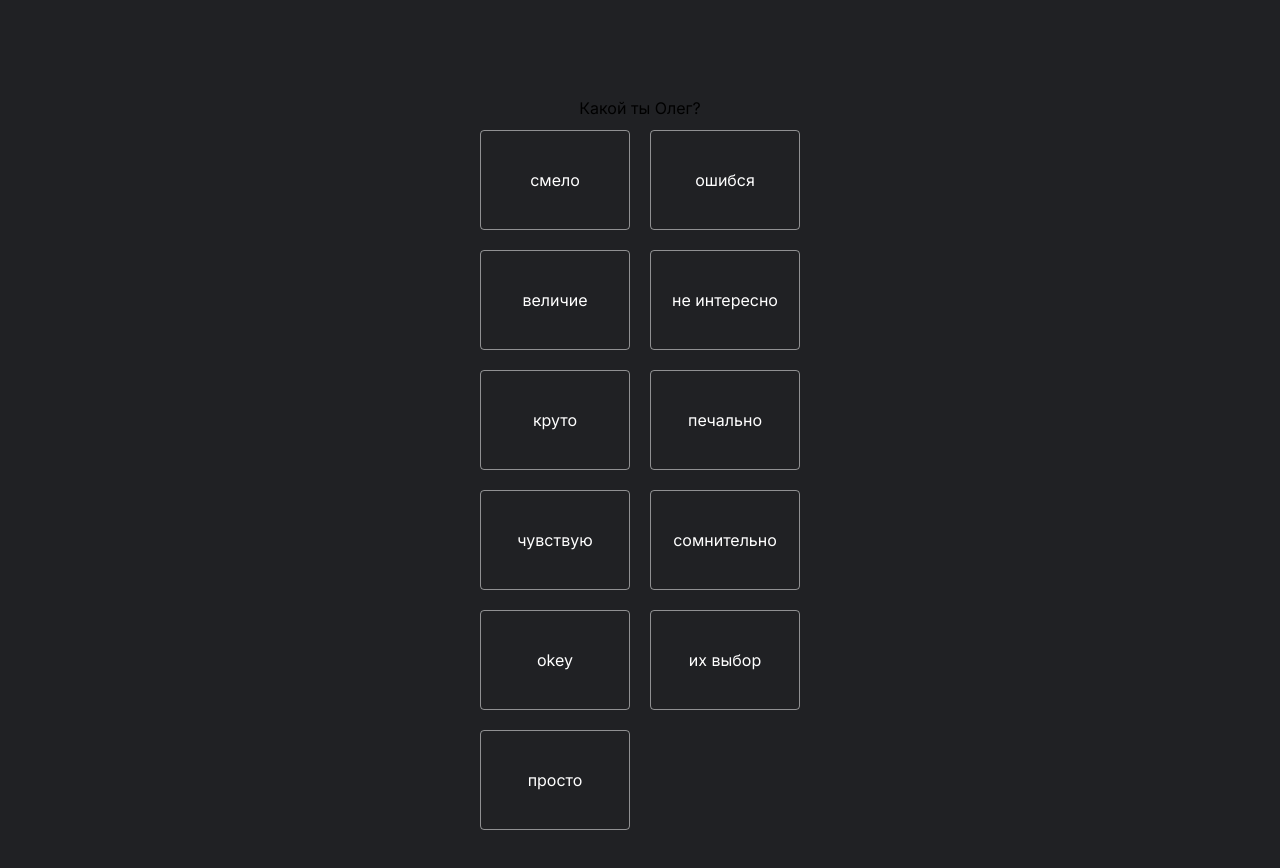
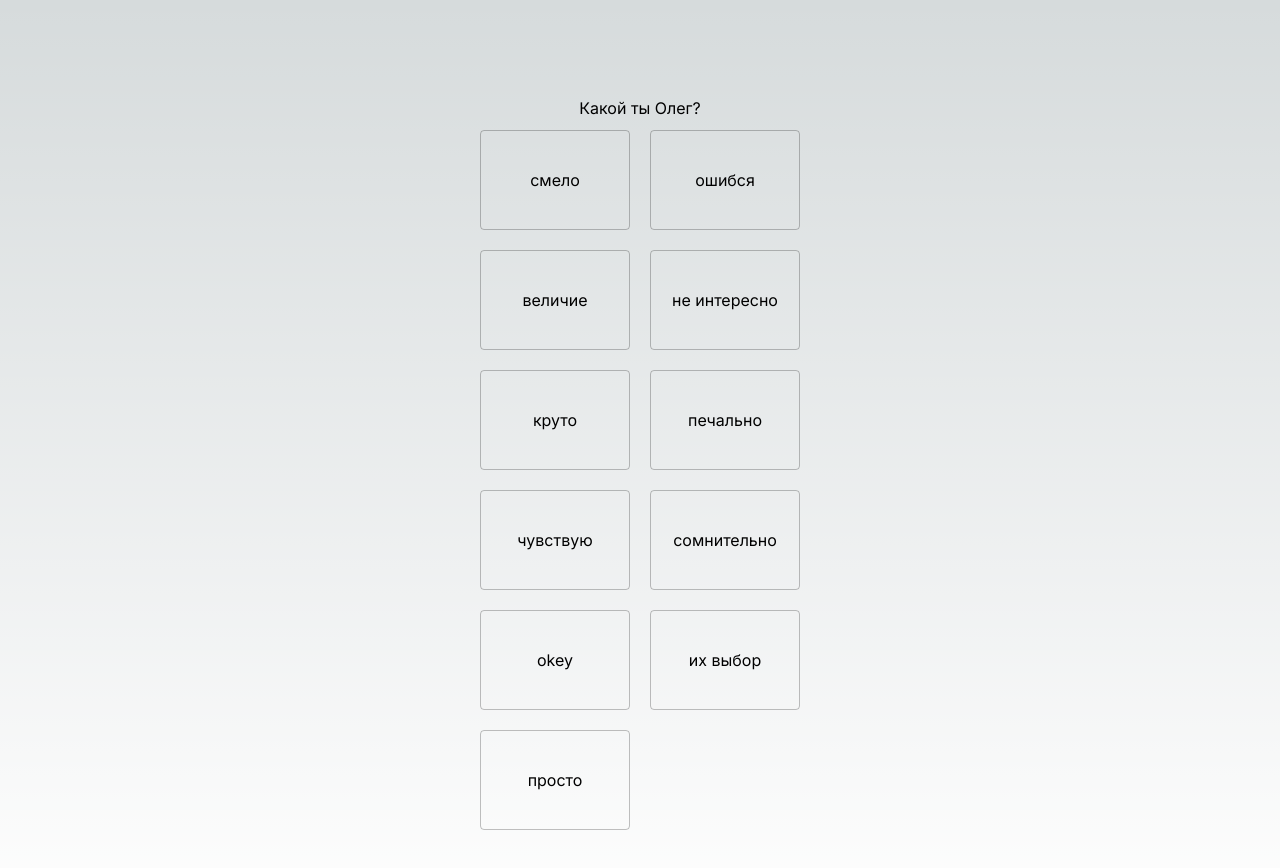
Before and after one commit to VooDoo4815/oleg-mood-board, a Next.js app: page / in a window 1280 px wide. Shown: the top 868 px of the page. Built offline with nearby package versions, Linux system fonts and the light colour scheme.

Commit message:
фикс цветов

```diff
--- a/src/app/globals.css
+++ b/src/app/globals.css
@@ -6,6 +6,7 @@
     --foreground-rgb: 0, 0, 0;
     --background-start-rgb: 214, 219, 220;
     --background-end-rgb: 255, 255, 255;
+    --border-color: rgb(10, 10, 10, 0.25);
 }
 
 @media (prefers-color-scheme: dark) {
@@ -13,6 +14,7 @@
         --foreground-rgb: 255, 255, 255;
         --background-start-rgb: 0, 0, 0;
         --background-end-rgb: 0, 0, 0;
+        --border-color: rgb(255, 255, 255, 0.25);
     }
 }
 
@@ -22,6 +24,5 @@ body {
         to bottom,
         transparent,
         rgb(var(--background-end-rgb))
-    )
-    rgb(var(--background-start-rgb));
+    ) rgb(var(--background-start-rgb));
 }
--- a/src/app/oleg-page.css
+++ b/src/app/oleg-page.css
@@ -1,5 +1,5 @@
 .oleg-page {
-    background-color: #202124;
+    /*background-color: #202124;*/
 }
 
 .oleg-page__body {
--- a/src/components/olegButton/olegButton.css
+++ b/src/components/olegButton/olegButton.css
@@ -9,14 +9,13 @@
 
     margin: 10px;
 
-    border: rgb(255, 255, 255, 0.5) solid 1px;
+    border: var(--border-color) solid 1px;
 }
 
 .oleg-button:hover {
-    box-shadow: 1px 1px 2px 2px rgb(255, 255, 255, 0.25), -1px -1px 2px 2px rgb(255, 255, 255, 0.25);
+    box-shadow: 1px 1px 2px 2px var(--border-color), -1px -1px 2px 2px var(--border-color);
 }
 
 .oleg-button__title {
-    color: #ffffff;
     display: flex;
 }
--- a/src/components/olegButton/olegButton.tsx
+++ b/src/components/olegButton/olegButton.tsx
@@ -34,7 +34,7 @@ function OlegButton(props: OlegButtonProps) {
     };
 
     return (
-        <div className="oleg-button rounded" onClick={onClick}>
+        <div className="oleg-button rounded container" onClick={onClick}>
             <span className="oleg-button__title">{title}</span>
         </div>
     );
```
Lines whose indentation alone changed are shown as unchanged.
